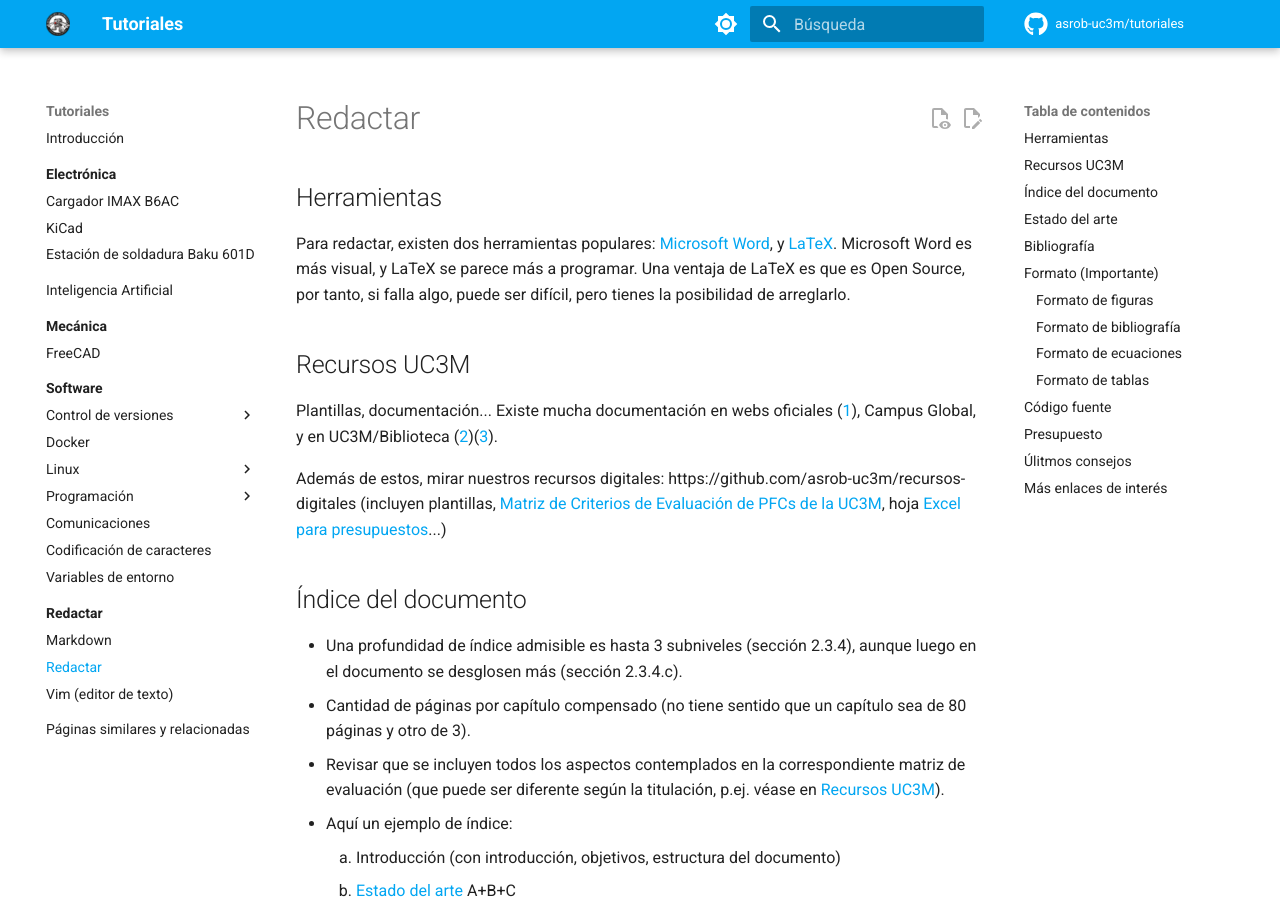
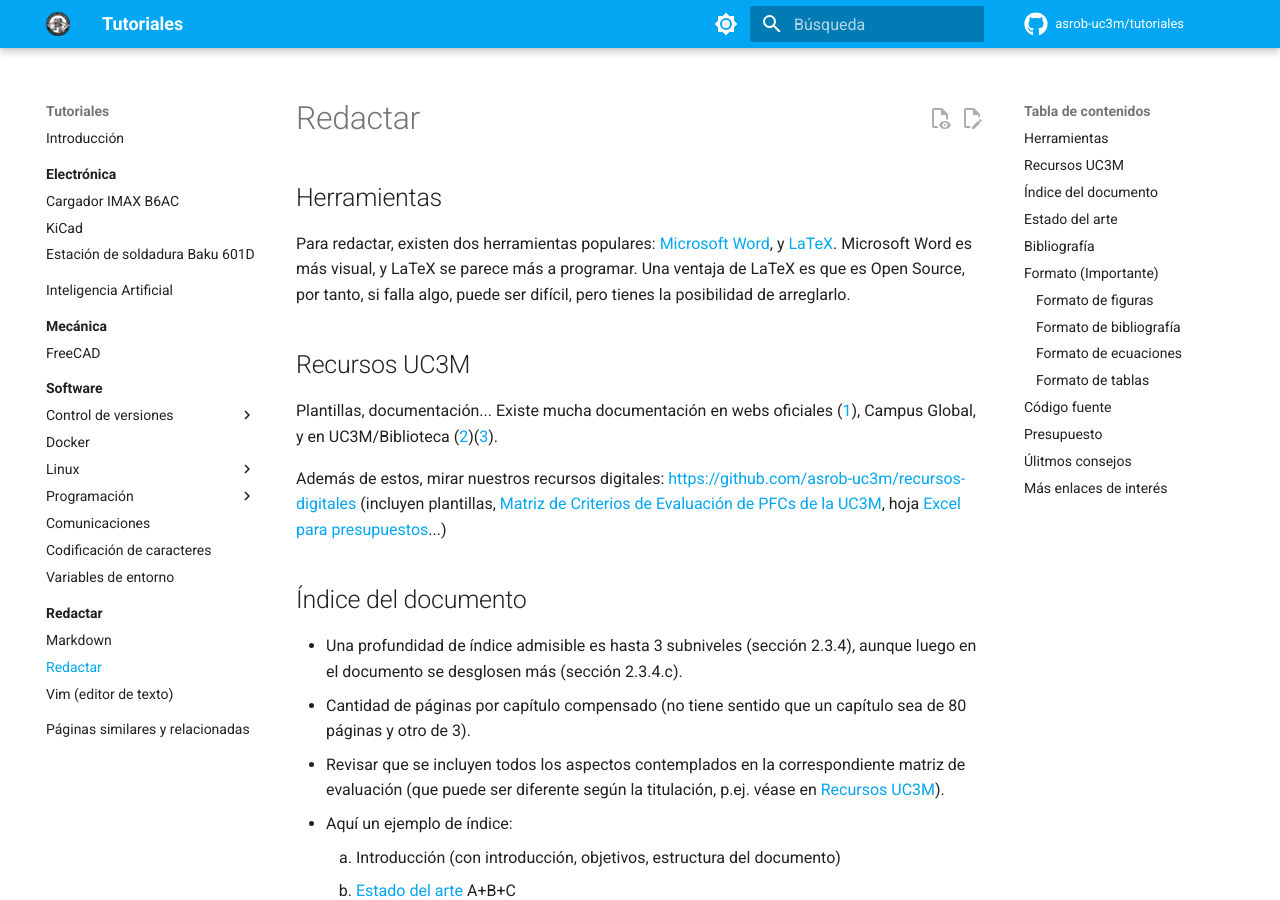
Before and after one commit to asrob-uc3m/tutoriales, an MkDocs documentation site: the page built from docs/writing/redactar.md, in a window 1280 px wide and 900 px high. Built offline with MkDocs 1.6.1 and Material for MkDocs 9.7.7, drawn with Linux system fonts in a browser that asks for light colours; comment, search, counter and statistics services are not loaded.

Commit message:
Identify remaining URLs

```diff
--- a/docs/writing/redactar.md
+++ b/docs/writing/redactar.md
@@ -8,7 +8,7 @@ Para redactar, existen dos herramientas populares: [Microsoft Word](https://es.w
 
 Plantillas, documentación... Existe mucha documentación en webs oficiales ([1](https://www.uc3m.es/ss/Satellite/SecretariaVirtual/es/TextoMixta/1371210936260/Trabajo_de_Fin_de_Grado#defensa)), Campus Global, y en UC3M/Biblioteca ([2](http://uc3m.libguides.com/TFG))([3](http://uc3m.libguides.com/TFM)).
 
-Además de estos, mirar nuestros recursos digitales: https://github.com/asrob-uc3m/recursos-digitales (incluyen plantillas, [Matriz de Criterios de Evaluación de PFCs de la UC3M](https://github.com/asrob-uc3m/recursos-digitales/blob/master/plantillas/grado/uc3m_matriz_de_evaluacion_9_febrero_2018.pdf), hoja [Excel para presupuestos](https://github.com/asrob-uc3m/recursos-digitales/blob/master/plantillas/grado/Formulario_PresupuestoPFC-TFG.xlsx)...)
+Además de estos, mirar nuestros recursos digitales: <https://github.com/asrob-uc3m/recursos-digitales> (incluyen plantillas, [Matriz de Criterios de Evaluación de PFCs de la UC3M](https://github.com/asrob-uc3m/recursos-digitales/blob/master/plantillas/grado/uc3m_matriz_de_evaluacion_9_febrero_2018.pdf), hoja [Excel para presupuestos](https://github.com/asrob-uc3m/recursos-digitales/blob/master/plantillas/grado/Formulario_PresupuestoPFC-TFG.xlsx)...)
 
 ## Índice del documento
 
```
Also changed, not shown: README.md (+2 -2 lines), docs/software/linux/introduction.md (+1 -1 lines), docs/software/version-control/git.md (+1 -1 lines).
